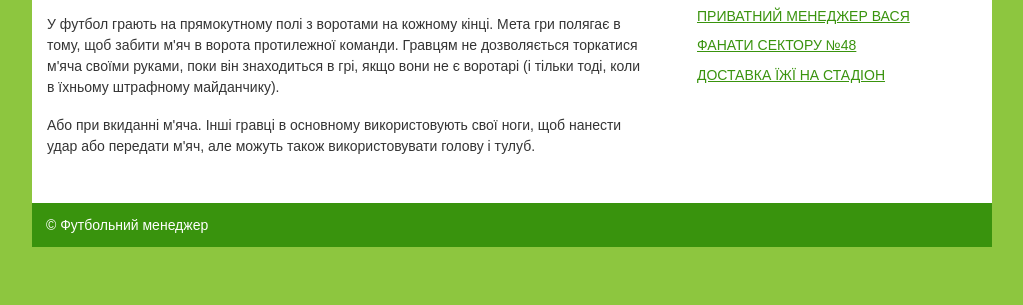
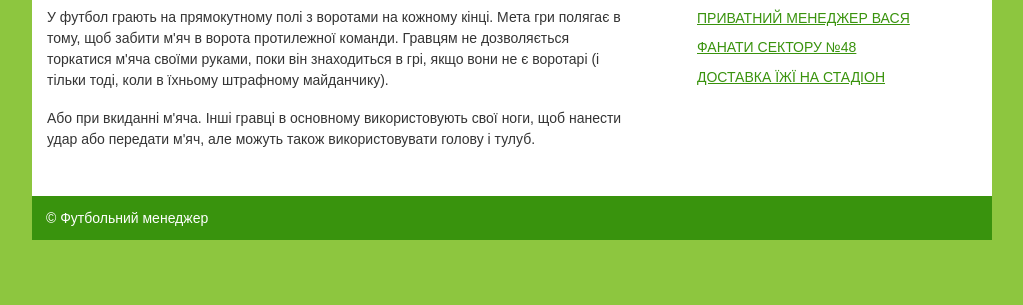
Before and after one commit to DimaDerezyuk/Football-manager-old-, a plain HTML site: page index.html in a window 1280 px wide. Shown: the part 495-800 px from the top of the page, without its empty margins (128-1151 px from the left). Drawn offline with Linux system fonts and the light colour scheme.

Commit message:
wait-fixx

```diff
--- a/index.html
+++ b/index.html
@@ -12,7 +12,7 @@
             <div class="logo flex-between">
                 <a href="index.html">
                 </a>
-                <p>Футбольний<b>Менеджер</b></p>
+                <p>Футбольний<b>Менеджер</b><i>Офіційний сайт</i></p>
                 <img src="imgb.png">
             </div>
             <div class="contacts ">
--- a/style.css
+++ b/style.css
@@ -2,6 +2,9 @@
     margin: 0;
     padding: 0;
     box-sizing: border-box;
+}
+html{
+    font-size: 1px;
 }
 body {
     background-color: #8dc63f;;
@@ -14,6 +17,7 @@ body {
     background-color: #fff;
 }
 .flex-between {
+    justify-content: center;
     flex-wrap: wrap;
     display: flex;
     justify-content: space-between;
@@ -50,7 +54,6 @@ body {
     text-align: right;
 }
 .main-img img {
-
     width: 100%;
 }
 .main {
@@ -58,7 +61,7 @@ body {
     padding: 25px 0 29px;
 }
 .main-text{
-    max-width: 594px;
+    max-width: 584rem;
 }
 .main-text h1,
 .main-text p {
@@ -77,6 +80,7 @@ body {
     color: #fff;
 }
 h1{
+    font-size: 24px;
     color: #39930d;
 }
 .menu ul{
@@ -97,6 +101,7 @@ h1{
     font-size: 14px;
     color: #fff;
 }
+
 @media screen and (min-width: 621px) {
     .logo{
         text-align: left;
```
